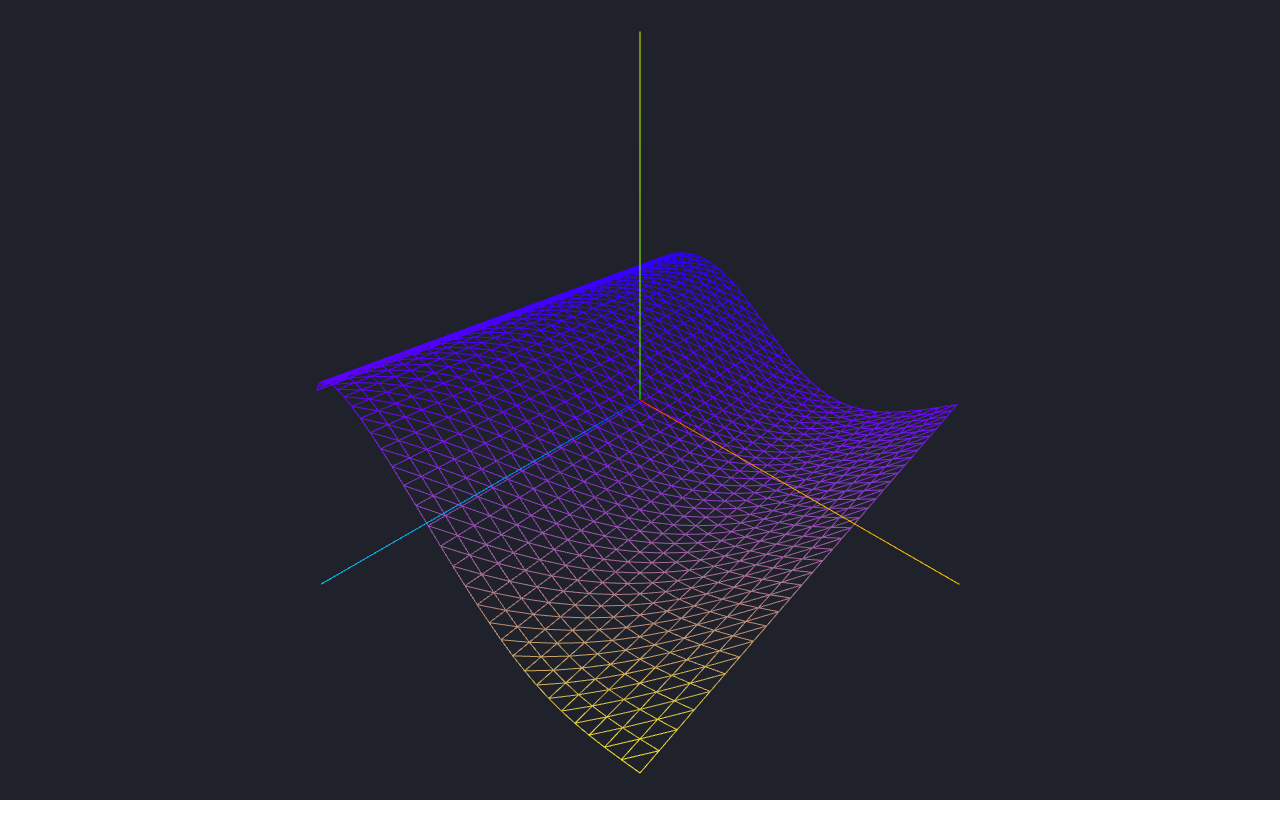
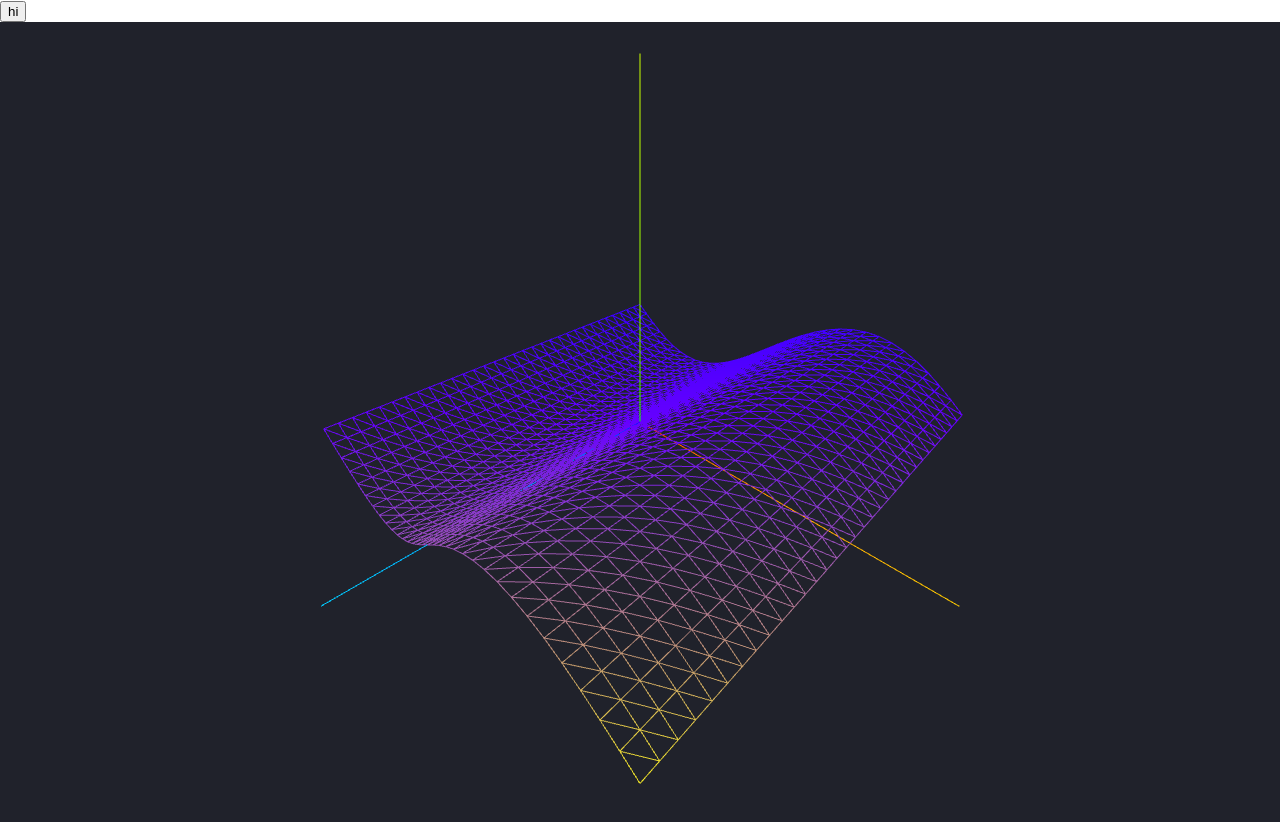
Before and after one commit to ali-ghavidel/react-threejs, a React (Create React App) app: page / in a window 1280 px wide. Before the commit the page ends 800 px from the top, so only its background shows below. Built offline with nearby package versions, Linux system fonts and the light colour scheme.

Commit message:
add a button to start animation with change clock.running

```diff
--- a/src/App.js
+++ b/src/App.js
@@ -1,11 +1,18 @@
 
+import { useState } from 'react';
 import './App.css';
 import Scene from './components/Scene';
 
 function App() {
+
+  const [start, setStart] = useState(false);
+  const handleClick = () => {
+    setStart(!start);
+  }
   return (
     <div className="App">
-      <Scene />
+      <button onClick={handleClick}>hi</button>
+      <Scene start={start} />
     </div>
   );
 }
--- a/src/components/Cube.js
+++ b/src/components/Cube.js
@@ -31,7 +31,7 @@ void main() {
   }
 `;
 
-const Cube = () => {
+const Cube = ({start}) => {
 
     const mesh = useRef()
     const uniform = useMemo(()=>{
@@ -45,8 +45,10 @@ const Cube = () => {
     },[]);
 
     useFrame((state)=>{
+        //  console.log(state);
         const { clock } = state;
         mesh.current.material.uniforms.u_time.value = clock.getElapsedTime();
+        clock.running = start;
     })
 
     return (
--- a/src/components/Scene.js
+++ b/src/components/Scene.js
@@ -2,10 +2,10 @@ import React from 'react';
 import { Canvas } from '@react-three/fiber';
 import { OrbitControls } from '@react-three/drei'
 import Cube from './Cube';
-const Scene = () => {
+const Scene = ({start}) => {
     return (
         <Canvas className='canvas' camera={{position: [1.0,1.0,1.0], fov: 75}}>
-            <Cube />
+            <Cube start={start} />
             <axesHelper />
             <OrbitControls />
         </Canvas>
```
